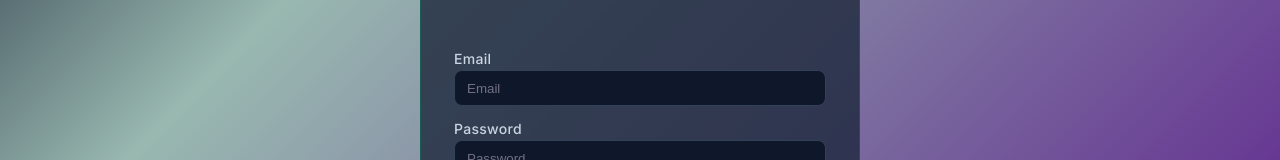
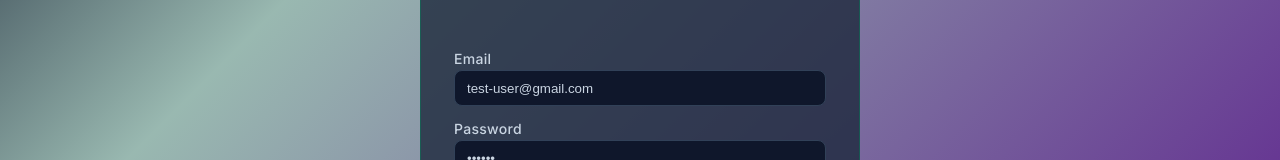
Before and after one commit to tarik2454/internship-js-hw-03-SkyRush, a React (Vite) app: page /auth/login in a window 1280 px wide. Shown: the part 338-498 px from the top of the page. Built offline with nearby package versions, Linux system fonts and the light colour scheme.

Commit message:
style: remove outline property from button focus state for improved accessibility and visual clarity

```diff
--- a/src/pages/auth/Login.tsx
+++ b/src/pages/auth/Login.tsx
@@ -20,8 +20,8 @@ export const Login = () => {
   } = useForm<LoginFormData>({
     resolver: zodResolver(loginSchema),
     defaultValues: {
-      email: "",
-      password: "",
+      email: "test-user@gmail.com",
+      password: "123456",
     },
   });
 
--- a/src/styles/main.scss
+++ b/src/styles/main.scss
@@ -52,7 +52,6 @@ button {
 
   &:focus,
   &:focus-visible {
-    // outline: none;
     outline: 1px auto -webkit-focus-ring-color;
   }
 }
```
